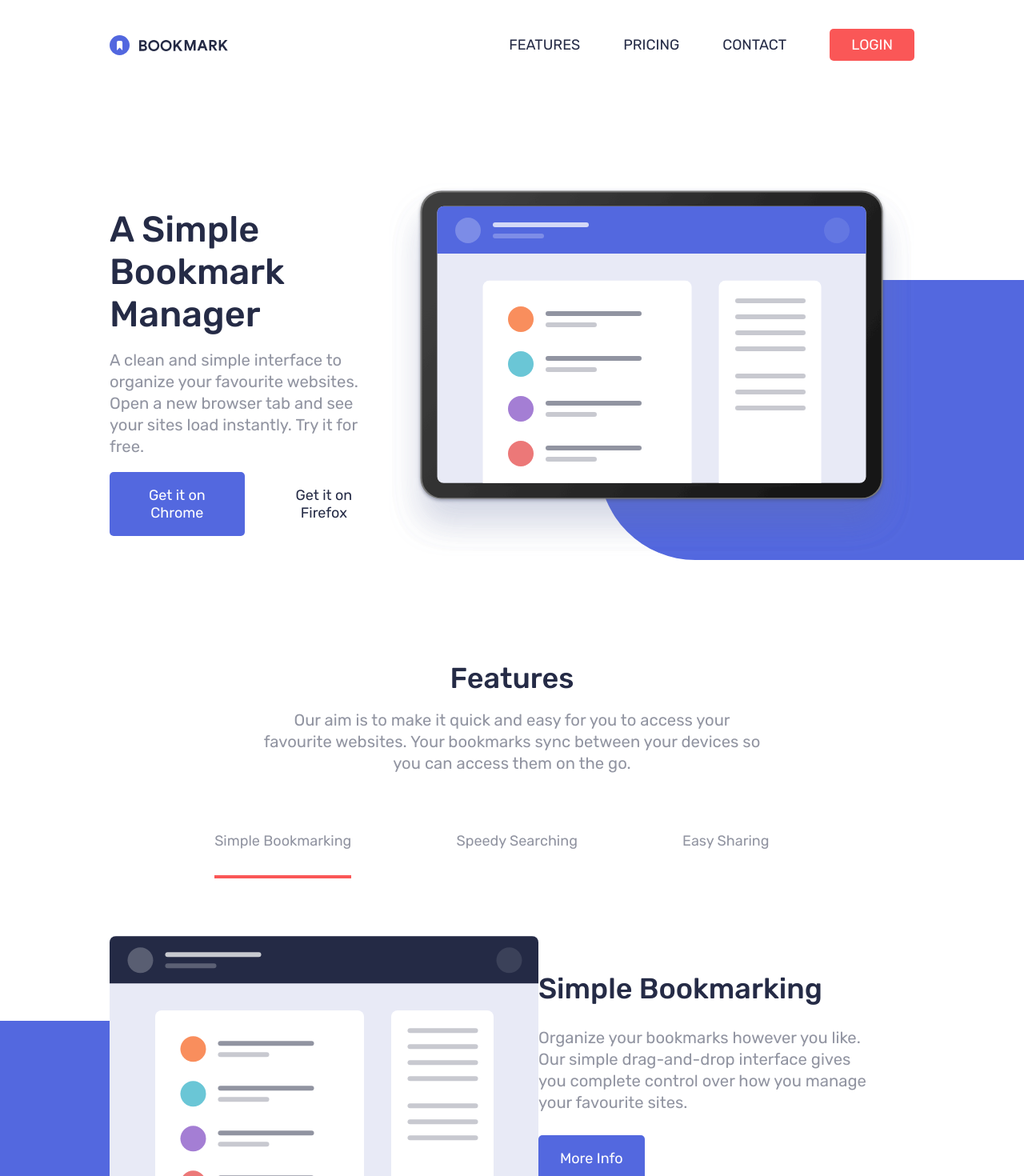
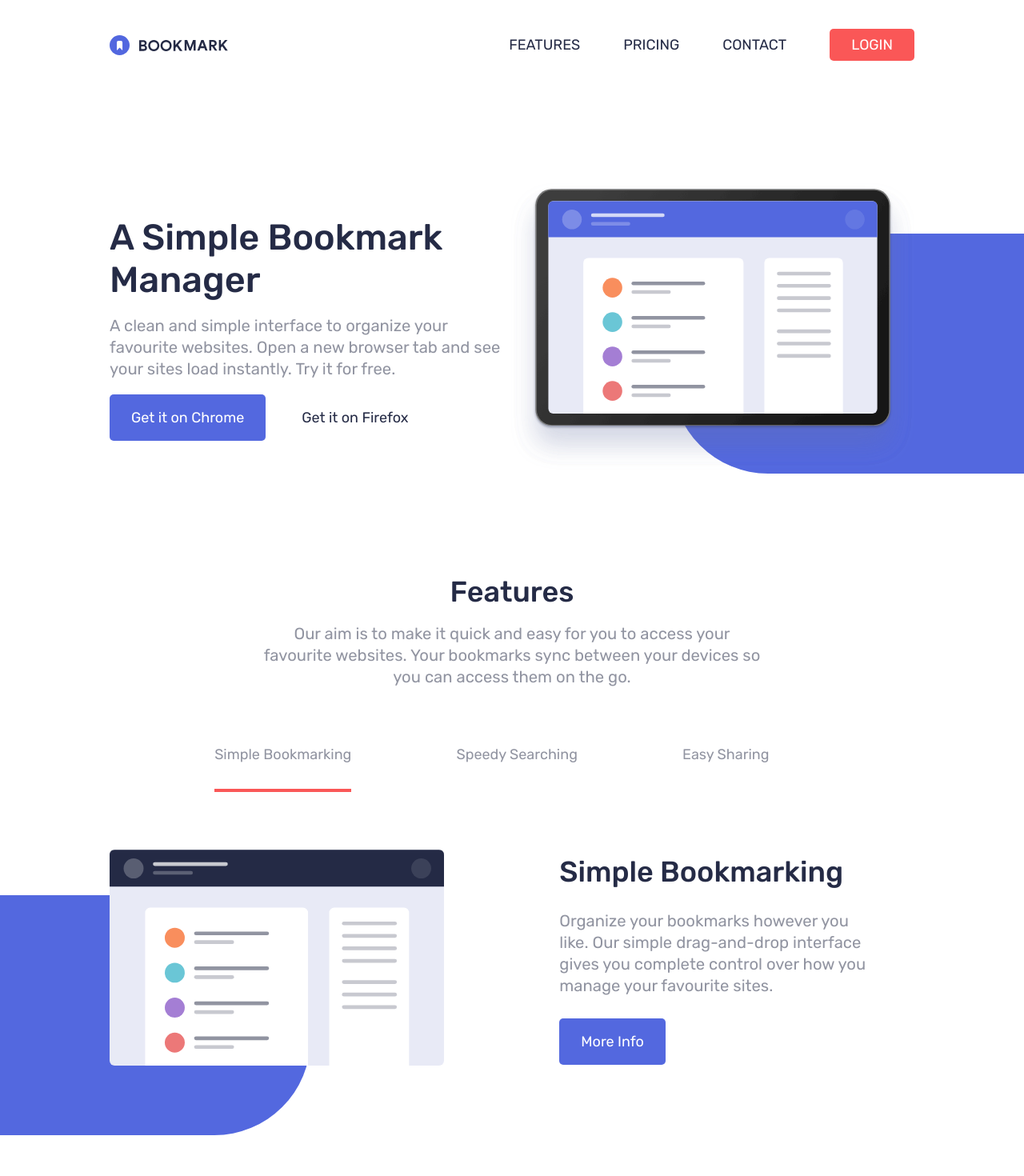
Before and after one commit to kaya70875/bookmark-landing-page-react, a React (Vite) app in the folder bookmark-landing-page/: page / in a window 1280 px wide. Shown: the top 1470 px of the page at 80% size. Built offline with nearby package versions, Linux system fonts and the light colour scheme.

Commit message:
adding 1280px queries

```diff
--- a/bookmark-landing-page/src/App.scss
+++ b/bookmark-landing-page/src/App.scss
@@ -88,3 +88,14 @@ ul {
     background-color: var(--grayishBlue);
     margin: .75em 0;
 }
+
+
+@media (max-width : 1280px) {
+    .bg {
+        height: 300px;
+
+        &--reverse {
+            width: 100%;
+        }
+    }
+}
--- a/bookmark-landing-page/src/components/_Article.scss
+++ b/bookmark-landing-page/src/components/_Article.scss
@@ -82,3 +82,9 @@
     width: 100%;
     align-items: start;
 }
+
+@media (max-width : 1280px) {
+    .article-hero-section {
+        gap : 8rem;
+    }
+}
--- a/bookmark-landing-page/src/components/_Hero.scss
+++ b/bookmark-landing-page/src/components/_Hero.scss
@@ -9,6 +9,7 @@
     justify-content: center;
     flex-direction: column;
     gap : 1rem;
+    width: 65%;
 }
 
 .hero__img {
@@ -19,9 +20,19 @@
     display: flex;
     flex-direction: column;
     gap : 1rem;
+
+    p{
+        max-width: 670px;
+    }
 }
 
 .hero__buttons {
     display: flex;
     gap : 1rem;
 }
+
+@media (max-width : 1280px) {
+    .hero__img img {
+        width: 100%;
+    }
+}
```
